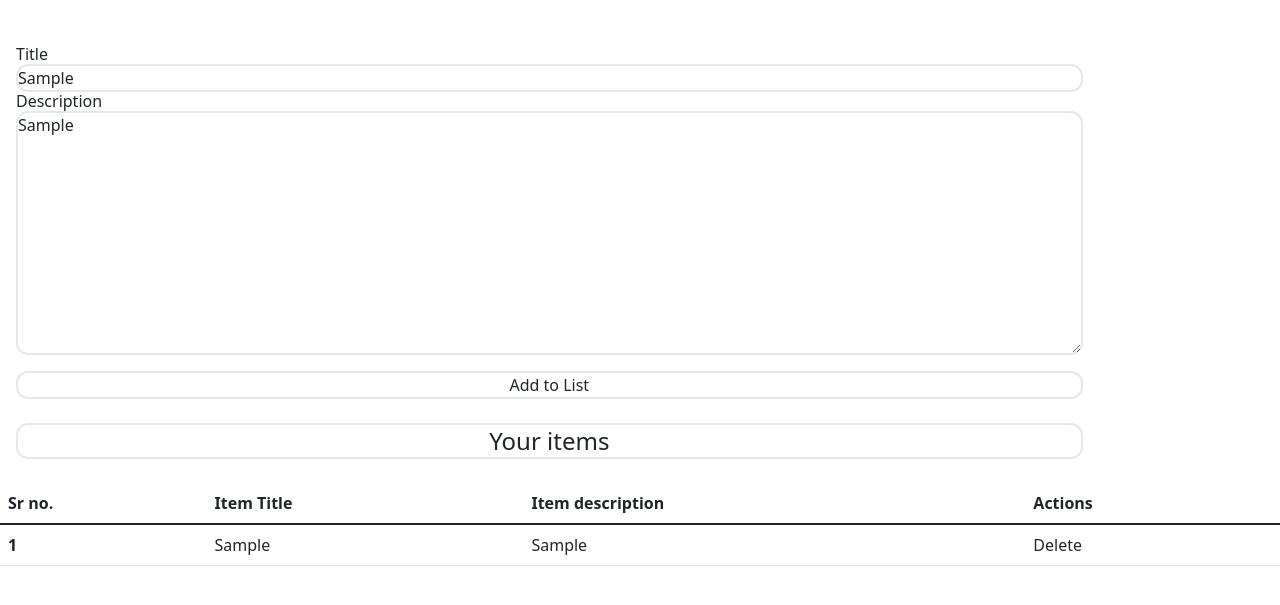
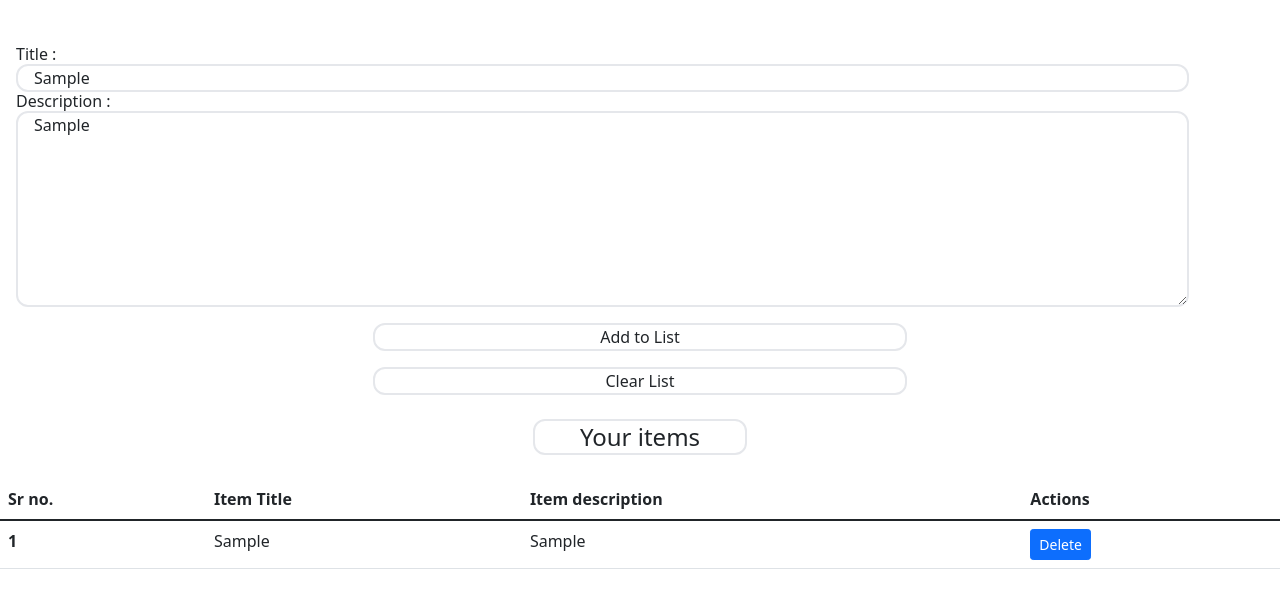
Before and after one commit to RishabMandal/TO-DO-list, a plain HTML site: page index.html in a window 1280 px wide. Both pictures are taken after typing "Sample", "Sample" into the empty fields and a click on the button "Add to List". Shown: the part 75-680 px from the top of the page. Drawn offline with nearby package versions, Linux system fonts and the light colour scheme.

Commit message:
Delete button added

```diff
--- a/index.html
+++ b/index.html
@@ -28,16 +28,20 @@
     <!-- Todolist new  -->
     <h1 class="text-center block text-red-600 mt-10 mb-5 font-bold text-2xl">TO-DO List</h1>
     <div>
-        <h1 class="block mx-3">Title</h1>
-        <input type="text" id="title" class="block mx-3 w-10/12 border-2 rounded-xl">
-        <h1 class="block mx-3">Description</h1>
-        <textarea name="description" class="block mx-3 w-10/12 border-2 rounded-xl" id="description" cols="10"
-            rows="10"></textarea>
-        <button type="submit" id="add" class="block mx-3 text-center w-10/12 border-2 rounded-xl mt-3">Add to
+        <h1 class="block mx-3">Title :</h1>
+        <input type="text" id="title" class="block mx-3 px-3 w-11/12 border-2 rounded-xl">
+        <h1 class="block mx-3">Description :</h1>
+        <textarea name="description" class="block mx-3 px-3 w-11/12 border-2 rounded-xl" id="description" cols="10"
+            rows="8"></textarea>
+        <button type="submit" id="add"
+            class="block hover:bg-red-600 hover:text-white mx-auto text-center w-5/12 border-2 rounded-xl mt-3">Add to
             List</button>
+        <button type="submit" id="clear"
+            class="block hover:bg-red-600 hover:text-white mx-auto text-center w-5/12 border-2 rounded-xl mt-3"
+            onclick="clearing()">Clear List</button>
     </div>
 
-    <h1 class="block w-10/12 border-2 rounded-xl text-2xl text-center mx-3 my-4">Your items</h1>
+    <h1 class="block w-2/12 border-2 rounded-xl text-2xl text-center mx-auto my-4">Your items</h1>
     <table class="table">
         <thead>
             <tr>
@@ -99,39 +103,69 @@
 
         //  Todolist new
 
-        add = document.getElementById("add");
-        add.addEventListener("click", () => {
-            tit = document.getElementById("title").value;
-            desc = document.getElementById("description").value;
+        function getAndUpdate() {
+            console.log("Updating List...");
+            tit = document.getElementById('title').value;
+            desc = document.getElementById('description').value;
             if (localStorage.getItem('itemsJson') == null) {
-                itemJSONArray = [];
-                itemJSONArray.push([tit, desc]);
-                localStorage.setItem('itemsJson', JSON.stringify(itemJSONArray));
+                itemJsonArray = [];
+                itemJsonArray.push([tit, desc]);
+                localStorage.setItem('itemsJson', JSON.stringify(itemJsonArray))
             }
             else {
-                itemJSONArrayStr = localStorage.getItem('itemsJson');
-                itemJSONArray = JSON.parse(itemJSONArrayStr);
-                itemJSONArray.push([tit, desc]);
-                localStorage.setItem('itemsJson', JSON.stringify(itemJSONArray));
+                itemJsonArrayStr = localStorage.getItem('itemsJson')
+                itemJsonArray = JSON.parse(itemJsonArrayStr);
+                itemJsonArray.push([tit, desc]);
+                localStorage.setItem('itemsJson', JSON.stringify(itemJsonArray))
+            }
+            update();
         }
 
-            // Get information in the table
-
-            tableBody = document.getElementById('tableBody');
+        function update() {
+            if (localStorage.getItem('itemsJson') == null) {
+                itemJsonArray = [];
+                localStorage.setItem('itemsJson', JSON.stringify(itemJsonArray))
+            }
+            else {
+                itemJsonArrayStr = localStorage.getItem('itemsJson')
+                itemJsonArray = JSON.parse(itemJsonArrayStr);
+            }
+            // Populate the table
+            let tableBody = document.getElementById("tableBody");
             let str = "";
-            itemJSONArray.forEach((element, index) => {
+            itemJsonArray.forEach((element, index) => {
                 str += `
                     <tr>
                     <th scope="row">${index + 1}</th>
                     <td>${element[0]}</td>
                     <td>${element[1]}</td>
-                <td><button>Delete</button></td>
-                </tr>
-                `;
+                    <td><button class="btn btn-sm btn-primary" onclick="deleted(${index})">Delete</button></td>
+                    </tr>`;
             });
             tableBody.innerHTML = str;
+        }
+        add = document.getElementById("add");
+        add.addEventListener("click", getAndUpdate);
+        update();
+        function deleted(itemIndex) {
+            if (confirm("Do you really want to delete this item?")) {
+                console.log("Delete", itemIndex);
+                itemJsonArrayStr = localStorage.getItem('itemsJson')
+                itemJsonArray = JSON.parse(itemJsonArrayStr);
+                // Delete itemIndex element from the array
+                itemJsonArray.splice(itemIndex, 1);
+                localStorage.setItem('itemsJson', JSON.stringify(itemJsonArray));
+                update();
+            }
 
-        });
+        }
+
+        function clearing() {
+            if (confirm("Clear the whole list?")) {
+                localStorage.clear();
+                update();
+            }
+        }
 
 
     </script>
```
Lines whose indentation alone changed are shown as unchanged.
